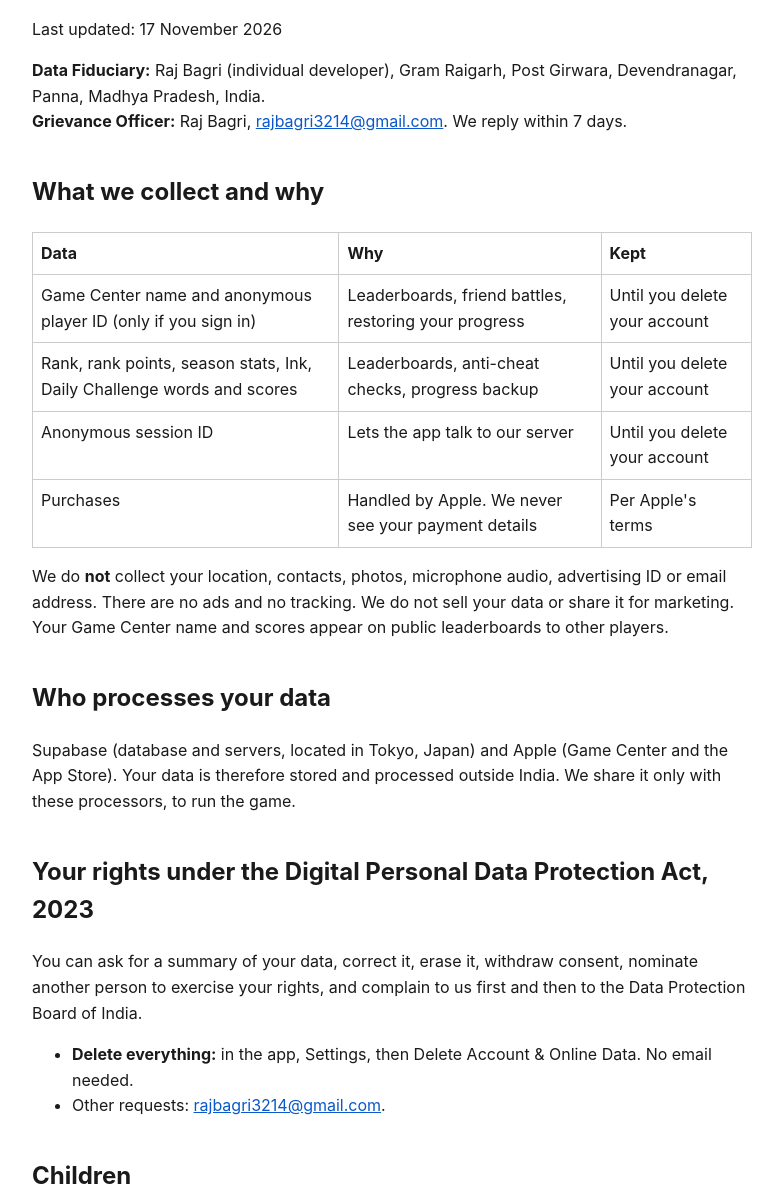
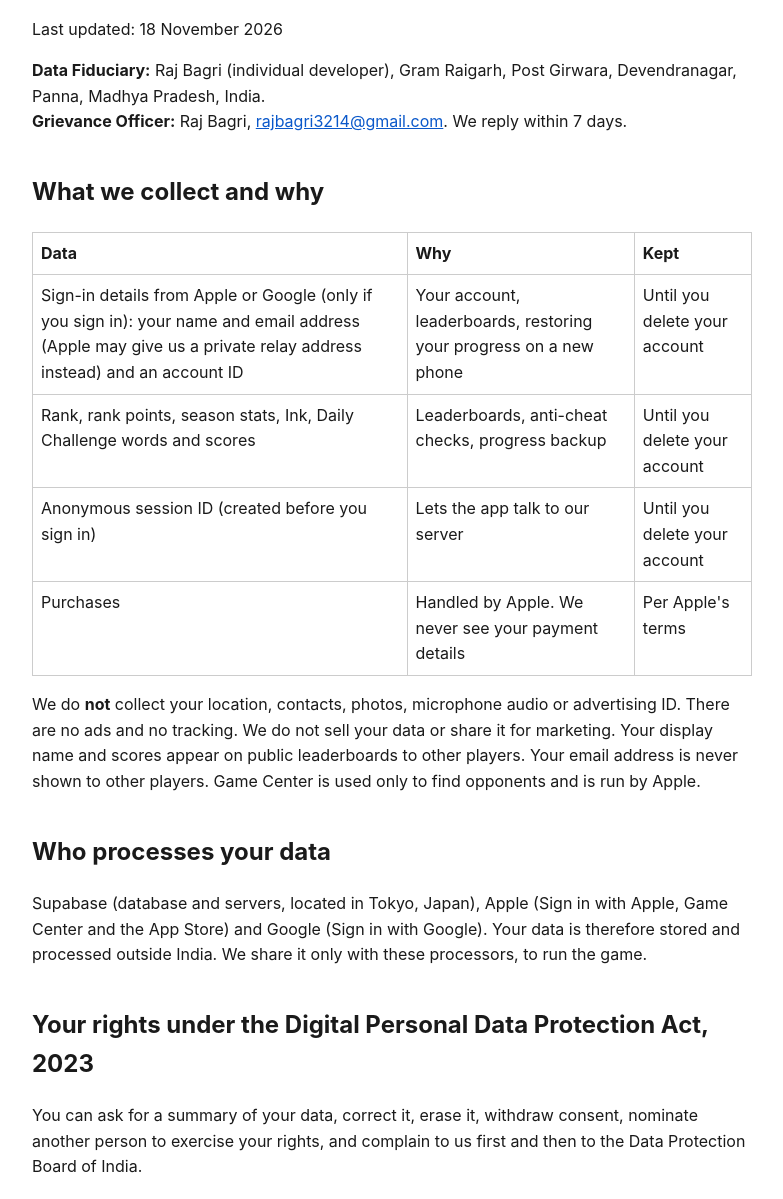
Before and after one commit to rajbagri/rhymeclash-legal, a plain HTML site: page privacy/index.html in a window 1280 px wide. Shown: the part 92-1291 px from the top of the page, without its empty margins (248-1031 px from the left). Drawn offline with Linux system fonts and the light colour scheme.

Commit message:
Update privacy policy: Apple/Google sign-in, India 18+ rule

```diff
--- a/privacy/index.html
+++ b/privacy/index.html
@@ -1,27 +1,28 @@
 <!doctype html><html lang="en"><head><meta charset="utf-8"><meta name="viewport" content="width=device-width,initial-scale=1"><title>Rhyme Clash Privacy Policy</title><style>body{font:16px/1.6 -apple-system,system-ui,sans-serif;max-width:720px;margin:0 auto;padding:24px 16px;color:#1a1a1a;background:#fff}h1{font-size:1.8em}h2{margin-top:1.6em}table{border-collapse:collapse;width:100%}td,th{border:1px solid #ccc;padding:8px;text-align:left;vertical-align:top}a{color:#0a58ca}@media(prefers-color-scheme:dark){body{background:#111;color:#eee}td,th{border-color:#444}a{color:#6ea8fe}}</style></head><body>
 <h1>Rhyme Clash Privacy Policy</h1>
-<p>Last updated: 17 November 2026</p>
+<p>Last updated: 18 November 2026</p>
 <p><strong>Data Fiduciary:</strong> Raj Bagri (individual developer), Gram Raigarh, Post Girwara, Devendranagar, Panna, Madhya Pradesh, India.<br>
 <strong>Grievance Officer:</strong> Raj Bagri, <a href="mailto:rajbagri3214@gmail.com">rajbagri3214@gmail.com</a>. We reply within 7 days.</p>
 
 <h2>What we collect and why</h2>
 <table><tr><th>Data</th><th>Why</th><th>Kept</th></tr>
-<tr><td>Game Center name and anonymous player ID (only if you sign in)</td><td>Leaderboards, friend battles, restoring your progress</td><td>Until you delete your account</td></tr>
+<tr><td>Sign-in details from Apple or Google (only if you sign in): your name and email address (Apple may give us a private relay address instead) and an account ID</td><td>Your account, leaderboards, restoring your progress on a new phone</td><td>Until you delete your account</td></tr>
 <tr><td>Rank, rank points, season stats, Ink, Daily Challenge words and scores</td><td>Leaderboards, anti-cheat checks, progress backup</td><td>Until you delete your account</td></tr>
-<tr><td>Anonymous session ID</td><td>Lets the app talk to our server</td><td>Until you delete your account</td></tr>
+<tr><td>Anonymous session ID (created before you sign in)</td><td>Lets the app talk to our server</td><td>Until you delete your account</td></tr>
 <tr><td>Purchases</td><td>Handled by Apple. We never see your payment details</td><td>Per Apple's terms</td></tr></table>
-<p>We do <strong>not</strong> collect your location, contacts, photos, microphone audio, advertising ID or email address. There are no ads and no tracking. We do not sell your data or share it for marketing. Your Game Center name and scores appear on public leaderboards to other players.</p>
+<p>We do <strong>not</strong> collect your location, contacts, photos, microphone audio or advertising ID. There are no ads and no tracking. We do not sell your data or share it for marketing. Your display name and scores appear on public leaderboards to other players. Your email address is never shown to other players. Game Center is used only to find opponents and is run by Apple.</p>
 
 <h2>Who processes your data</h2>
-<p>Supabase (database and servers, located in Tokyo, Japan) and Apple (Game Center and the App Store). Your data is therefore stored and processed outside India. We share it only with these processors, to run the game.</p>
+<p>Supabase (database and servers, located in Tokyo, Japan), Apple (Sign in with Apple, Game Center and the App Store) and Google (Sign in with Google). Your data is therefore stored and processed outside India. We share it only with these processors, to run the game.</p>
 
 <h2>Your rights under the Digital Personal Data Protection Act, 2023</h2>
 <p>You can ask for a summary of your data, correct it, erase it, withdraw consent, nominate another person to exercise your rights, and complain to us first and then to the Data Protection Board of India.</p>
 <ul><li><strong>Delete everything:</strong> in the app, Settings, then Delete Account &amp; Online Data. No email needed.</li>
 <li>Other requests: <a href="mailto:rajbagri3214@gmail.com">rajbagri3214@gmail.com</a>.</li></ul>
 
-<h2>Children</h2>
-<p>Online features (sign-in, leaderboards, ranked and Daily play) require you to be 18 or older, or to have a parent's or guardian's permission, which the app asks you to confirm. We do not track, profile or show advertising to anyone, including children. Practice mode works offline and sends no data. A parent or guardian can email us to have a child's data erased.</p>
+<h2>Children and age</h2>
+<p><strong>India:</strong> online features (signing in, leaderboards, ranked and Daily play) are for players <strong>18 and older</strong>. The app asks you to confirm your age. Under-18s in India can still use Practice mode, which works offline and sends no data to us. Under India's Digital Personal Data Protection Act, 2023, we do not process children's data without verifiable parental consent.</p>
+<p><strong>Other countries:</strong> we follow the rules that apply where you live, including Apple's age rating and its Game Center and account age requirements. We do not track, profile or show advertising to anyone, including children. A parent or guardian can email us to have a child's data erased.</p>
 
 <h2>Security</h2>
 <p>Data is encrypted in transit (HTTPS), stored in an access-controlled database, and scores are verified on the server. If a breach affects you, we will notify you and the Data Protection Board of India as the law requires.</p>
```
Also changed, not shown: support/index.html (+2 -0 lines).
